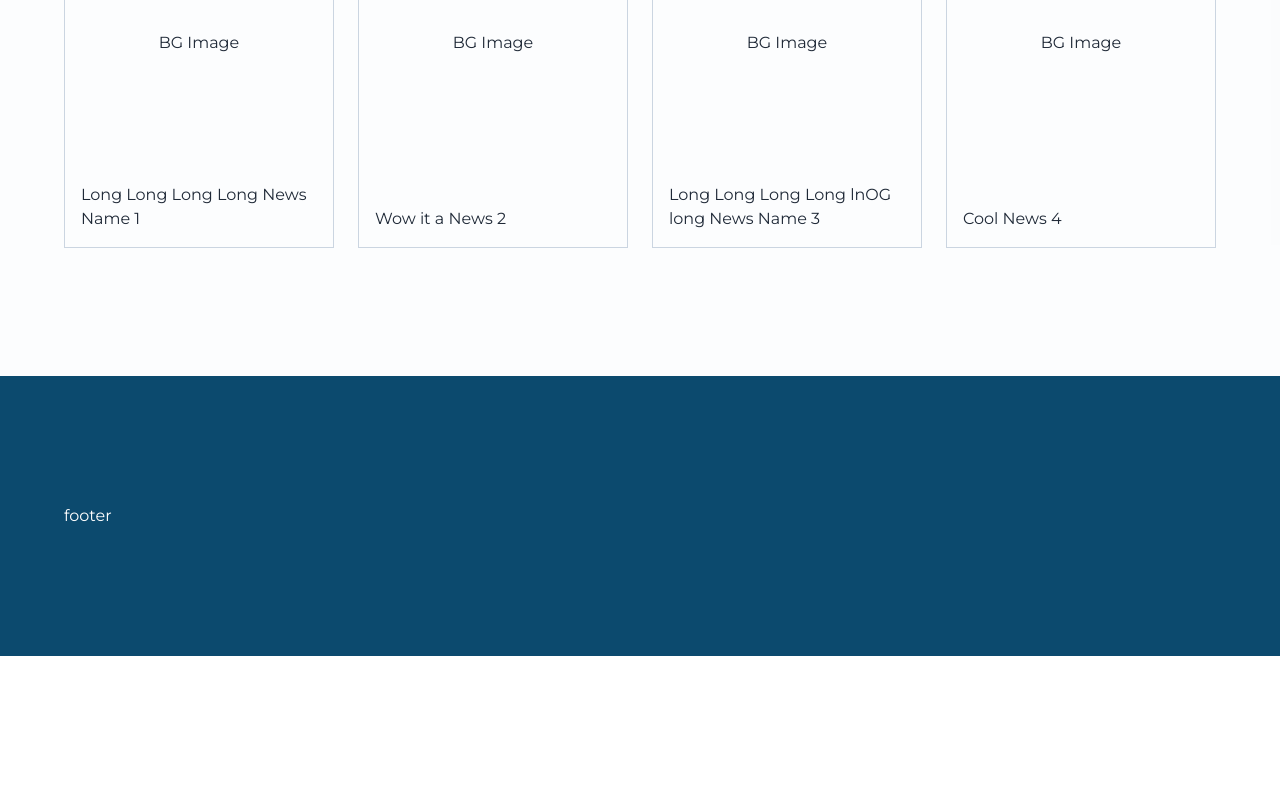
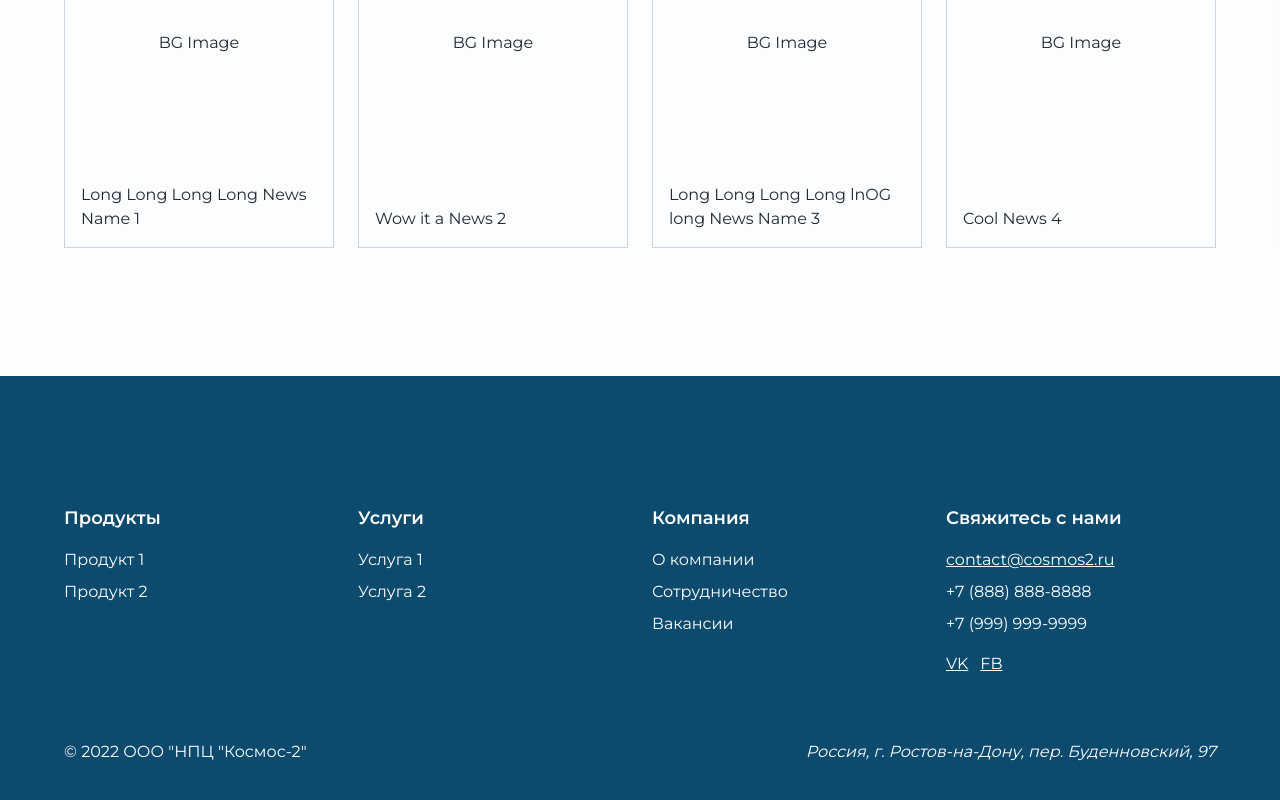
Before and after one commit to lp9087/cosmos_site, a Next.js app in the folder frontend/: page / in a window 1280 px wide. Shown: the part 4328-5128 px from the top of the page. Before the commit the page ends 4984 px from the top, so only its background shows below. Built offline with nearby package versions, Linux system fonts and the light colour scheme.

Commit message:
Добавлен футер

```diff
--- a/frontend/components/Footer.jsx
+++ b/frontend/components/Footer.jsx
@@ -1,7 +1,52 @@
+import Link from 'next/link';
+
+import FOOTER_MOCK from '@/constants/mocks/footer';
+
 import { BaseScreen } from './screens';
 
 const Footer = () => {
-  return <BaseScreen container="w-full bg-sky-900 text-white">footer</BaseScreen>;
+  const { columns, email, phones, address, socials, copyright } = FOOTER_MOCK;
+
+  return (
+    <BaseScreen className="gap-16 pb-16" container="w-full bg-sky-900 text-white">
+      <div className="grid grid-cols-4 gap-6">
+        <div className="flex flex-col gap-4 row-start-1 col-start-4">
+          <h2 className="text-lg font-semibold">Свяжитесь с нами</h2>
+          <div className="flex flex-col gap-2">
+            <a href={`mailto:${email}`} className="underline">
+              {email}
+            </a>
+            {phones.map(x => (
+              <span key={x.id}>{x.phone}</span>
+            ))}
+          </div>
+          <div className="flex gap-3">
+            {socials.map(x => (
+              <a key={x.id} href={x.link} className="underline">
+                {x.name}
+              </a>
+            ))}
+          </div>
+        </div>
+        {columns.map(x => (
+          <div key={x.id} className="flex flex-col gap-4">
+            <h2 className="text-lg font-semibold">{x.title}</h2>
+            <div className="flex flex-col gap-2">
+              {x.items.map(x => (
+                <Link key={x.id} href={x.link} passHref>
+                  <a>{x.title}</a>
+                </Link>
+              ))}
+            </div>
+          </div>
+        ))}
+      </div>
+      <div className="flex justify-between">
+        <span>&copy; {copyright}</span>
+        <address>{address}</address>
+      </div>
+    </BaseScreen>
+  );
 };
 
 export default Footer;
--- /dev/null
+++ b/frontend/constants/mocks/footer.ts
@@ -0,0 +1,42 @@
+const FOOTER_MOCK = {
+  columns: [
+    {
+      id: 1,
+      title: 'Продукты',
+      items: [
+        { id: 1, title: 'Продукт 1', link: '#' },
+        { id: 2, title: 'Продукт 2', link: '#' },
+      ],
+    },
+    {
+      id: 2,
+      title: 'Услуги',
+      items: [
+        { id: 1, title: 'Услуга 1', link: '#' },
+        { id: 2, title: 'Услуга 2', link: '#' },
+      ],
+    },
+    {
+      id: 3,
+      title: 'Компания',
+      items: [
+        { id: 1, title: 'О компании', link: '#' },
+        { id: 2, title: 'Сотрудничество', link: '#' },
+        { id: 3, title: 'Вакансии', link: '#' },
+      ],
+    },
+  ],
+  copyright: '2022 ООО "НПЦ "Космос-2"',
+  phones: [
+    { id: 1, phone: '+7 (888) 888-8888' },
+    { id: 2, phone: '+7 (999) 999-9999' },
+  ],
+  email: 'contact@cosmos2.ru',
+  address: 'Россия, г. Ростов-на-Дону, пер. Буденновский, 97',
+  socials: [
+    { id: 1, name: 'VK', link: '#' },
+    { id: 2, name: 'FB', link: '#' },
+  ],
+};
+
+export default FOOTER_MOCK;
```
